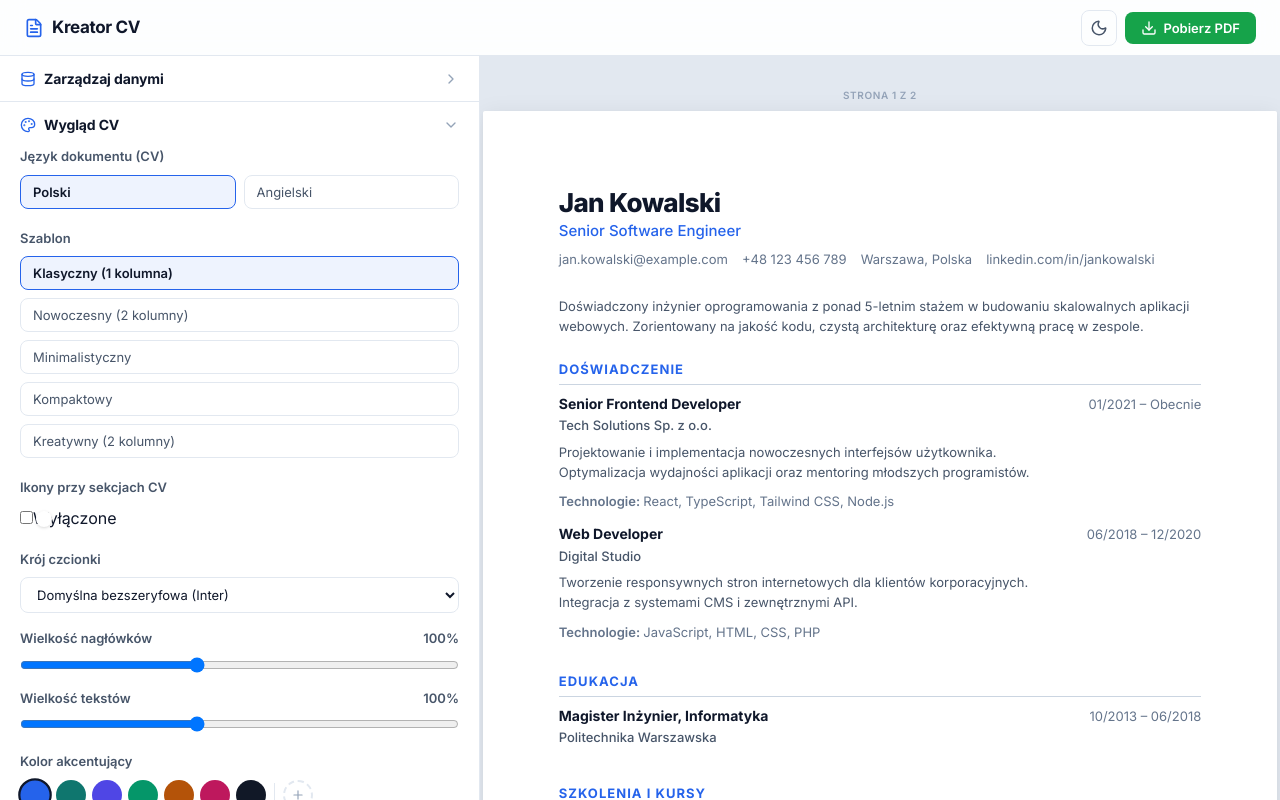
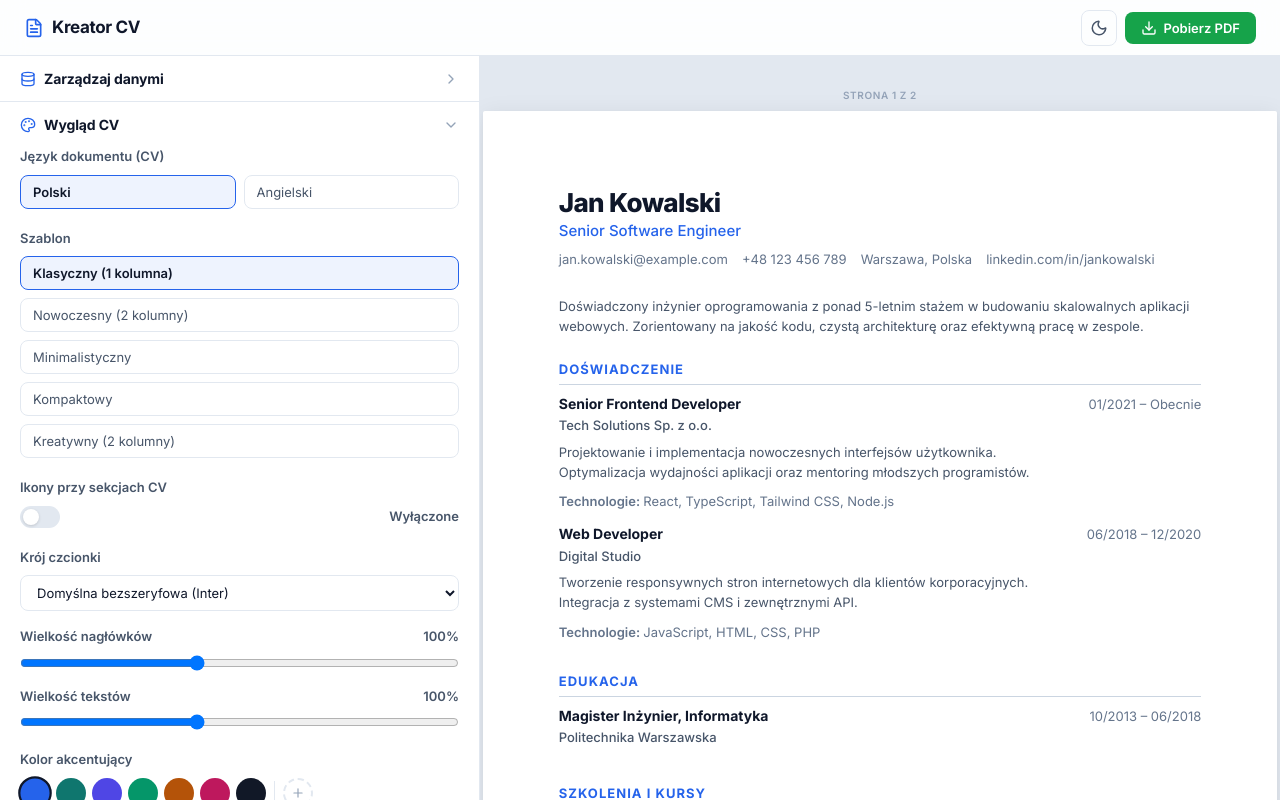
Before and after one commit to Dvini/CV-app, a React (Vite) app: page / in a window 1280 px wide. Both pictures are taken after a click on the button "Wygląd CV". Built offline with nearby package versions, Linux system fonts and the light colour scheme.

Commit message:
fix: correct toggle switch CSS class names

```diff
--- a/src/components/Editor/panels/AppearancePanel.jsx
+++ b/src/components/Editor/panels/AppearancePanel.jsx
@@ -61,14 +61,14 @@ export function AppearancePanel({ isOpen, onToggle }) {
         {/* Section Icons toggle */}
         <div className="appearance-group">
           <label className="appearance-label">Ikony przy sekcjach CV</label>
-          <label className="toggle-wrapper" role="switch" aria-checked={showSectionIcons}>
+          <label className="toggle-row" role="switch" aria-checked={showSectionIcons}>
             <input
               type="checkbox"
               checked={showSectionIcons}
               onChange={(e) => setShowSectionIcons(e.target.checked)}
-              className="toggle-input"
+              className="toggle-checkbox"
             />
-            <span className="toggle-slider" /><span className="toggle-label-text">{showSectionIcons ? 'Włączone' : 'Wyłączone'}</span>
+            <span className="toggle-slider" /><span className="toggle-label">{showSectionIcons ? 'Włączone' : 'Wyłączone'}</span>
           </label>
         </div>
 
@@ -165,9 +165,9 @@ export function AppearancePanel({ isOpen, onToggle }) {
         {/* Gradient */}
         <div className="appearance-group">
           <label className="appearance-label">Gradient (nagłówek/sidebar)</label>
-          <label className="toggle-wrapper" role="switch" aria-checked={gradientEnabled}>
-            <input type="checkbox" checked={gradientEnabled} onChange={(e) => setGradientEnabled(e.target.checked)} className="toggle-input" />
-            <span className="toggle-slider" /><span className="toggle-label-text">{gradientEnabled ? 'Włączony' : 'Wyłączony'}</span>
+          <label className="toggle-row" role="switch" aria-checked={gradientEnabled}>
+            <input type="checkbox" checked={gradientEnabled} onChange={(e) => setGradientEnabled(e.target.checked)} className="toggle-checkbox" />
+            <span className="toggle-slider" /><span className="toggle-label">{gradientEnabled ? 'Włączony' : 'Wyłączony'}</span>
           </label>
           {gradientEnabled && (
             <div className="color-picker-row" style={{ marginTop: '0.5rem' }}>
```
